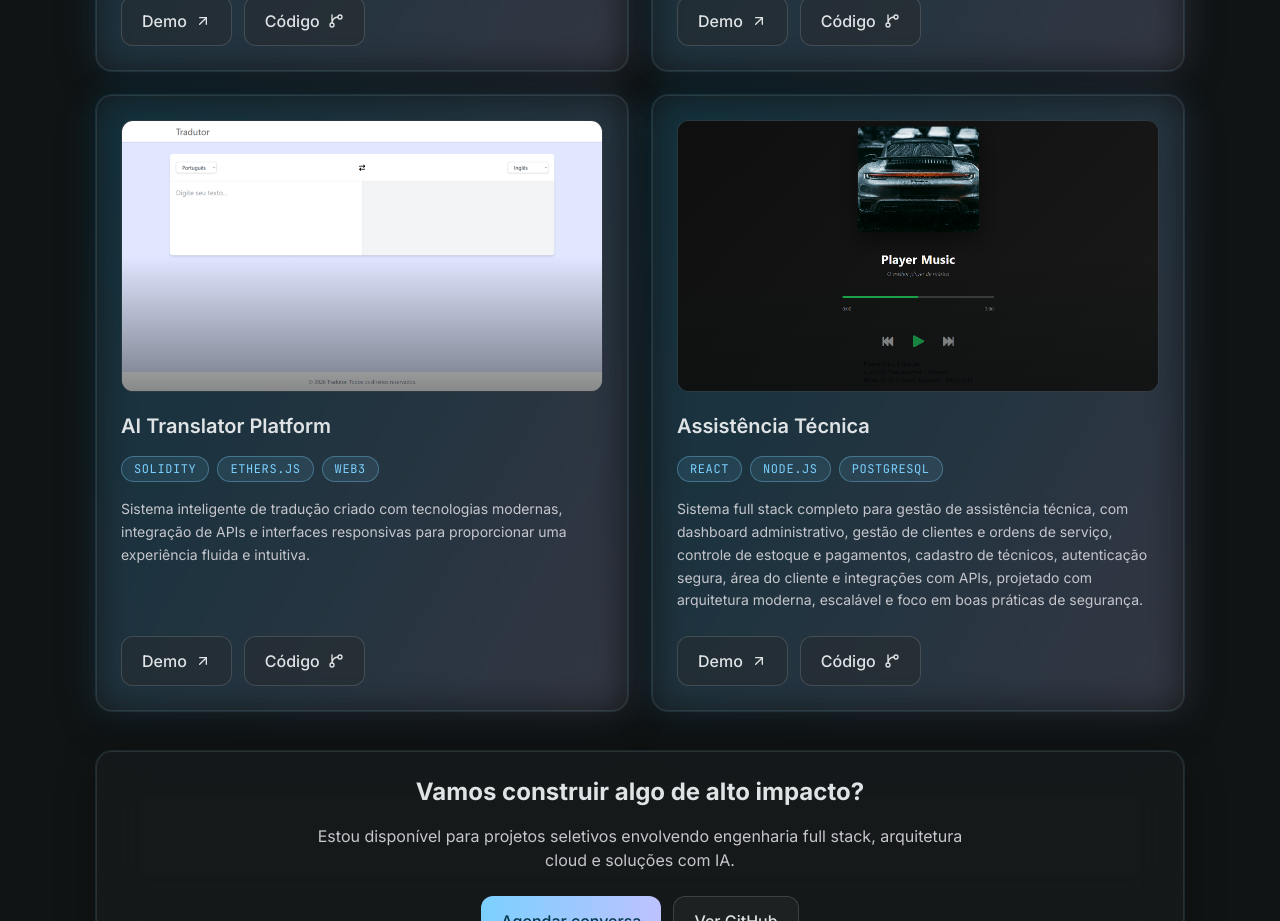
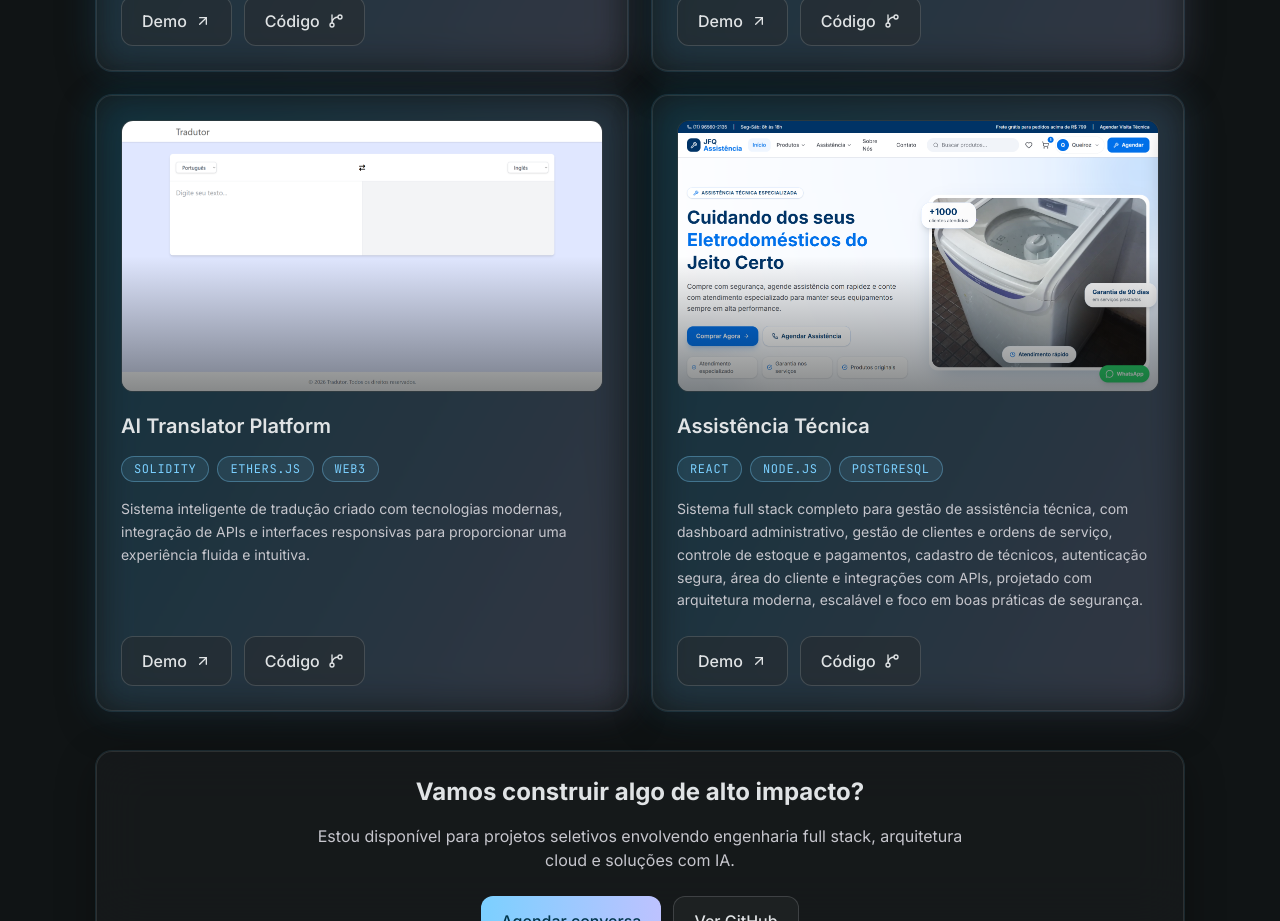
Before and after one commit to QueirozMoura/portfolio, a React app: page / in a window 1280 px wide. Shown: the part 2340-3261 px from the top of the page. Built offline with nearby package versions, Linux system fonts and the light colour scheme; the HTML template or start-up script is replaced by a standard one.

Commit message:
`Update project image path in projects.ts`

```diff
--- a/src/data/projects.ts
+++ b/src/data/projects.ts
@@ -48,7 +48,7 @@ export const projects: Project[] = [
     tags: ['React', 'Node.js', 'PostgreSQL'],
     description:
       'Sistema full stack completo para gestão de assistência técnica, com dashboard administrativo, gestão de clientes e ordens de serviço, controle de estoque e pagamentos, cadastro de técnicos, autenticação segura, área do cliente e integrações com APIs, projetado com arquitetura moderna, escalável e foco em boas práticas de segurança.',
-    image: '/projeto-3.png',
+    image: '/public/image.png',
     imageAlt: 'Preview do projeto Assistência Técnica',
     demoUrl: 'https://assistencia-tecnica-mauve.vercel.app',
     demoTarget: '_blank',
```
Also changed, not shown: public/image.png (added).
